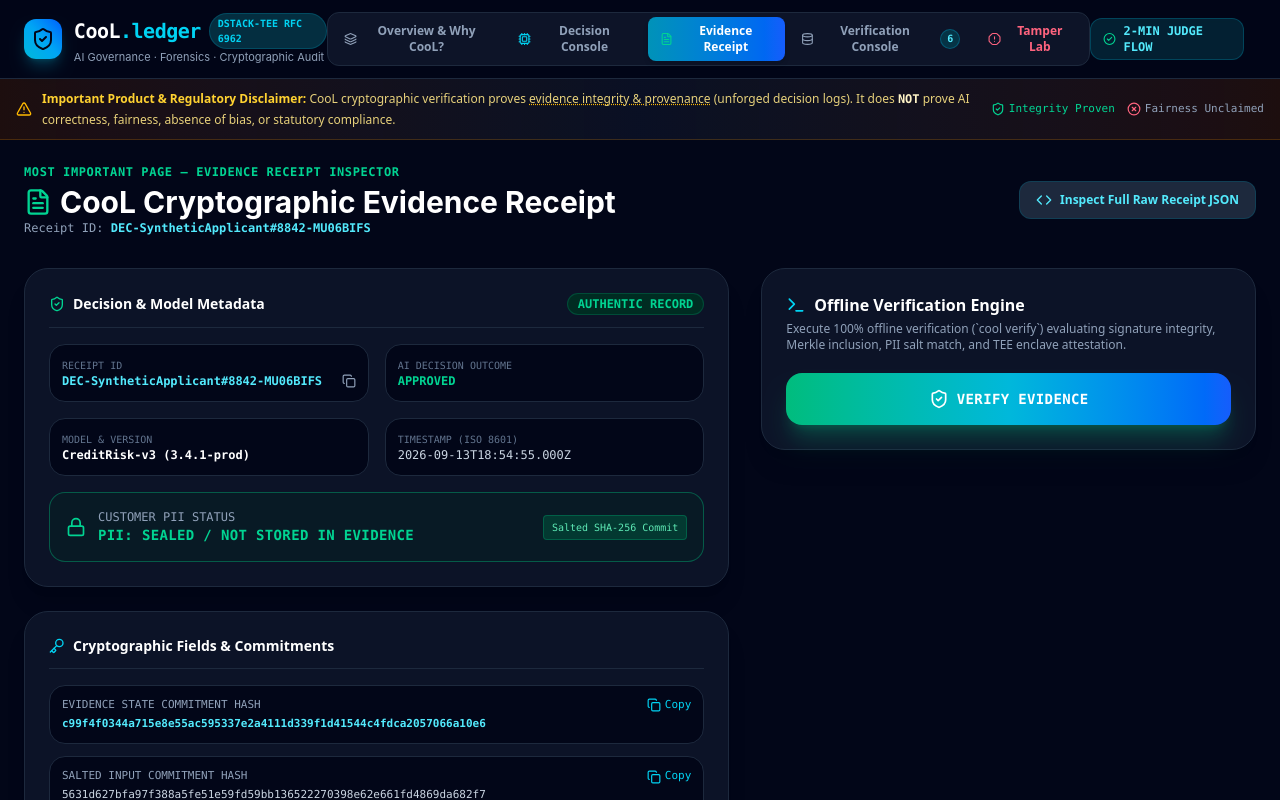
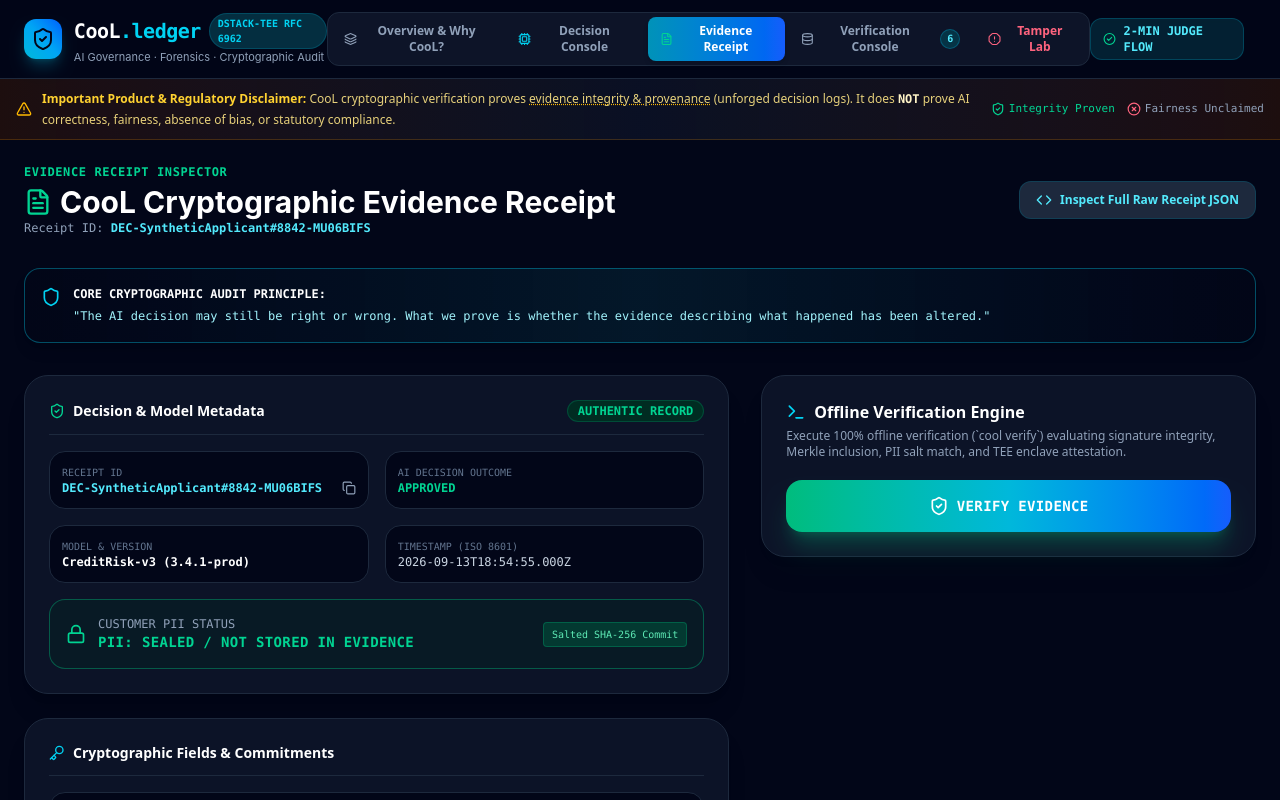
Before and after one commit to aadi-learner77/Reverse-Hackathon, a React (Vite) app: page / in a window 1280 px wide. Both pictures are taken after a click on the button "Evidence Receipt". Shown: the top 800 px of the page. Built offline with nearby package versions, Linux system fonts and the light colour scheme.

Commit message:
PROMPT-5

```diff
--- a/src/components/EvidenceReceiptTab.tsx
+++ b/src/components/EvidenceReceiptTab.tsx
@@ -1,5 +1,5 @@
 import React, { useState } from 'react';
-import { FileText, ShieldCheck, Check, Copy, Terminal, AlertOctagon, Lock, Key, Info, Code, CheckCircle2 } from 'lucide-react';
+import { FileText, ShieldCheck, Check, Copy, Terminal, AlertOctagon, Lock, Key, Info, Code, CheckCircle2, Shield } from 'lucide-react';
 import type { CooLReceipt, VerificationCheckResult } from '../cool/types';
 import { evidenceService } from '../services/evidenceService';
 
@@ -46,7 +46,7 @@
       <div className="flex flex-col sm:flex-row sm:items-center justify-between gap-4">
         <div>
           <div className="text-xs font-mono font-bold tracking-wider text-emerald-400 uppercase mb-1">
-            MOST IMPORTANT PAGE — EVIDENCE RECEIPT INSPECTOR
+            EVIDENCE RECEIPT INSPECTOR
           </div>
           <h2 className="text-2xl sm:text-3xl font-bold text-white flex items-center gap-2 font-sans">
             <FileText className="h-7 w-7 text-emerald-400" />
@@ -64,6 +64,15 @@
           <Code className="h-4 w-4" />
           <span>Inspect Full Raw Receipt JSON</span>
         </button>
+      </div>
+
+      {/* CORE JUDGE PROOF STATEMENT BANNER */}
+      <div className="rounded-2xl border border-cyan-500/40 bg-gradient-to-r from-slate-950 via-cyan-950/40 to-slate-950 p-4 font-mono text-xs text-cyan-200 flex items-start space-x-3 shadow-lg">
+        <Shield className="h-5 w-5 text-cyan-400 shrink-0 mt-0.5" />
+        <div className="leading-relaxed">
+          <strong className="text-white font-bold block mb-0.5">CORE CRYPTOGRAPHIC AUDIT PRINCIPLE:</strong>
+          "The AI decision may still be right or wrong. What we prove is whether the evidence describing what happened has been altered."
+        </div>
       </div>
 
       {/* Main Grid Layout */}
@@ -259,11 +268,11 @@
                     <AlertOctagon className="h-8 w-8 text-rose-400 shrink-0" />
                   )}
                   <div>
-                    <div className="text-xs uppercase font-mono tracking-wider text-slate-400">Verification Result</div>
+                    <div className="text-xs uppercase font-mono tracking-wider text-slate-400 font-bold">CRYPTOGRAPHIC EVIDENCE</div>
                     <div className={`text-xl font-black font-mono ${
                       verificationResult.isUnforged ? 'text-emerald-400' : 'text-rose-400'
                     }`}>
-                      {verificationResult.isUnforged ? 'EVIDENCE UNFORGED' : 'VERIFICATION FAILED'}
+                      {verificationResult.isUnforged ? '✓ VALID (EVIDENCE UNFORGED)' : 'VERIFICATION FAILED'}
                     </div>
                   </div>
                 </div>
@@ -286,7 +295,7 @@
                   </div>
                 )}
 
-                {/* Scope Disclaimer (REQUIRED) */}
+                {/* Scope Disclaimer */}
                 <div className="rounded-xl border border-slate-800 bg-slate-950 p-3 flex items-start space-x-2 text-[11px] text-slate-400 leading-relaxed font-mono">
                   <Info className="h-4 w-4 text-cyan-400 shrink-0 mt-0.5" />
                   <span>
--- a/src/components/TamperLabTab.tsx
+++ b/src/components/TamperLabTab.tsx
@@ -1,5 +1,5 @@
 import React, { useState, useEffect } from 'react';
-import { AlertOctagon, RefreshCcw, CheckCircle2, AlertTriangle, FileCode2, Edit3, XCircle } from 'lucide-react';
+import { AlertOctagon, RefreshCcw, CheckCircle2, AlertTriangle, FileCode2, Edit3, XCircle, Shield } from 'lucide-react';
 import type { CooLReceipt, VerificationCheckResult } from '../cool/types';
 import { evidenceService } from '../services/evidenceService';
 
@@ -99,6 +99,15 @@
           <RefreshCcw className="h-4 w-4" />
           <span>Restore Original</span>
         </button>
+      </div>
+
+      {/* CORE JUDGE PROOF STATEMENT BANNER */}
+      <div className="rounded-2xl border border-amber-500/40 bg-gradient-to-r from-slate-950 via-amber-950/30 to-slate-950 p-4 font-mono text-xs text-amber-200 flex items-start space-x-3 shadow-lg">
+        <Shield className="h-5 w-5 text-amber-400 shrink-0 mt-0.5" />
+        <div className="leading-relaxed">
+          <strong className="text-white font-bold block mb-0.5">CORE CRYPTOGRAPHIC AUDIT PRINCIPLE:</strong>
+          "The AI decision may still be right or wrong. What we prove is whether the evidence describing what happened has been altered."
+        </div>
       </div>
 
       {/* Attack Scenario Selection Bar */}
--- a/src/cool/phala/dstack.ts
+++ b/src/cool/phala/dstack.ts
@@ -1,8 +1,8 @@
 import type { TEEAttestation } from '../types';
 import { sha256Hex } from '../hash';
 
-const MOCK_MRENCLAVE = 'mrenclave_0x98f7e6d5c4b3a291827364554433221100fdedcb';
-const MOCK_MRSIGNER = 'mrsigner_0x11223344556677889900aabbccddeeff00112233';
+const DSTACK_MRENCLAVE_MEASUREMENT = 'mrenclave_0x98f7e6d5c4b3a291827364554433221100fdedcb';
+const DSTACK_MRSIGNER_MEASUREMENT = 'mrsigner_0x11223344556677889900aabbccddeeff00112233';
 
 export async function createTEEAttestation(combinedStateHash: string, enabled = true): Promise<TEEAttestation> {
   const timestamp = new Date().toISOString();
@@ -18,15 +18,15 @@
     };
   }
 
-  const quoteData = `${MOCK_MRENCLAVE}:${MOCK_MRSIGNER}:${combinedStateHash}:${timestamp}`;
+  const quoteData = `${DSTACK_MRENCLAVE_MEASUREMENT}:${DSTACK_MRSIGNER_MEASUREMENT}:${combinedStateHash}:${timestamp}`;
   const quoteSigRaw = await sha256Hex(`TEE_QUOTE_SIG:${quoteData}`);
 
   return {
     enabled: true,
     enclaveProvider: 'Phala Network dstack',
     enclaveId: 'dstack-sgx-node-asia-south1',
-    mrEnclave: MOCK_MRENCLAVE,
-    mrSigner: MOCK_MRSIGNER,
+    mrEnclave: DSTACK_MRENCLAVE_MEASUREMENT,
+    mrSigner: DSTACK_MRSIGNER_MEASUREMENT,
     quoteSignature: `dstack_quote_${quoteSigRaw}`,
     timestamp,
   };
```
Also changed, not shown: 2 other files (tests, documents, lock files or other folders).
